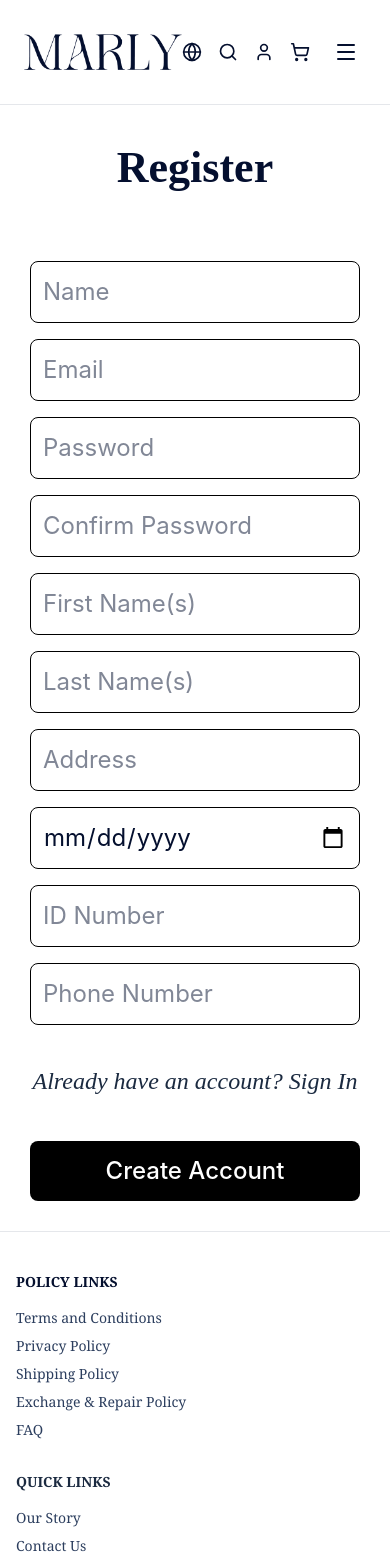
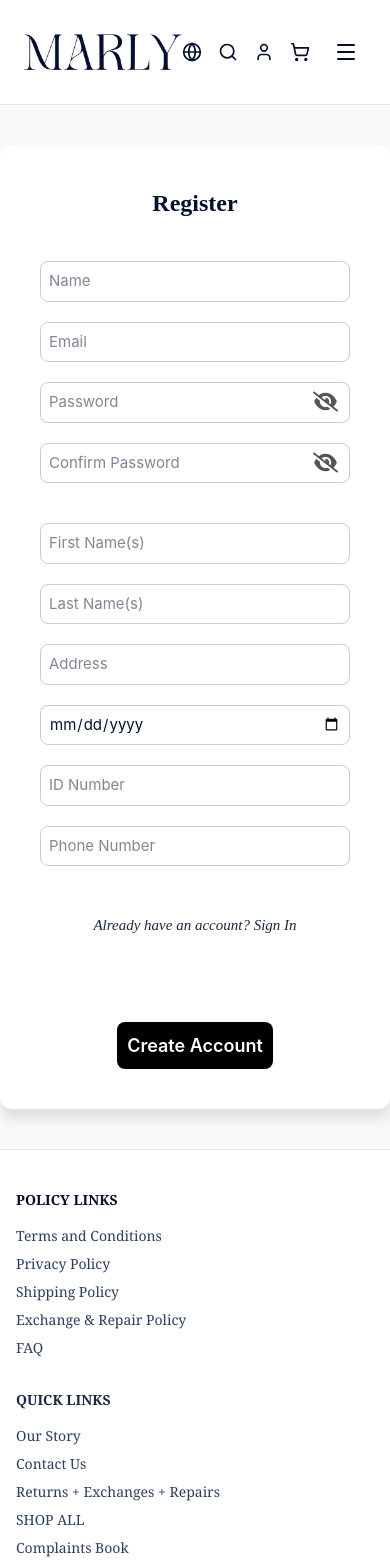
Before and after one commit to boris-fernandez/marly-handmade, a React (Vite) app in the folder marly-handmade-frontend/: page /register in a window 390 px wide. Shown: the top 1566 px of the page. Built offline with nearby package versions, Linux system fonts and the light colour scheme.

Commit message:
refactor(login-register): Agrega boton para visualizar contraseña y estilo para login-register, se hizo funcional el boton de login del header

```diff
--- a/marly-handmade-frontend/index.html
+++ b/marly-handmade-frontend/index.html
@@ -6,6 +6,7 @@
     <meta name="viewport" content="width=device-width, initial-scale=1.0" />
     <title>Marly Handmade</title>
     <link rel="stylesheet" href="https://fonts.googleapis.com/css2?family=Material+Symbols+Outlined" />
+    <link rel="stylesheet" href="https://cdnjs.cloudflare.com/ajax/libs/font-awesome/6.4.0/css/all.min.css"/>
 
   </head>
   <body>
--- a/marly-handmade-frontend/src/components/Header.jsx
+++ b/marly-handmade-frontend/src/components/Header.jsx
@@ -223,7 +223,9 @@ export default function Header() {
             <option>EUR</option>
           </select>
           <Search className="w-5 h-5 cursor-pointer text-[#040F2E]" />
+          <Link to="/login">
           <User className="w-5 h-5 cursor-pointer text-[#040F2E]" />
+          </Link>
           <Link to="/cart">
             <ShoppingCart className="w-5 h-5 cursor-pointer text-[#040F2E]" />
           </Link>
--- a/marly-handmade-frontend/src/pages/Login.jsx
+++ b/marly-handmade-frontend/src/pages/Login.jsx
@@ -9,10 +9,19 @@ export default function Login() {
   const { login, token } = useContext(AuthContext);
   const [username, setUsername] = useState("");
   const [password, setPassword] = useState("");
+  const [errorMessage, setErrorMessage] = useState("");
+  const [showPassword, setShowPassword] = useState(false);
 
-  const handleSubmit = (e) => {
+  const handleSubmit = async (e) => {
     e.preventDefault();
-    login({ username, password });
+     const success = await login({ username, password });
+
+    if (!success) {
+      setErrorMessage("Usuario o contraseña incorrectos.");
+      setPassword("");
+    } else {
+      setErrorMessage("");
+    }
   };
 
   return (
@@ -23,29 +32,39 @@ export default function Login() {
           <h2 className='login-title'>Login</h2>
 
           <form className='login-form' onSubmit={handleSubmit}>
-            <div className='form-group'>
+            <div className='form-group-login'>
               <input
                 id='email'
                 type='text'
                 placeholder='Email'
                 required
+                value={username}
                 onChange={(e) => {
                   setUsername(e.target.value);
                 }}
               />
             </div>
 
-            <div className='form-group'>
+            <div className='form-group-login password-group'>
+               <div className="input-wrapper-login">
               <input
                 id='password'
-                type='password'
+                type={showPassword ? "text" : "password"}
                 placeholder='Password'
                 required
+                value={password}
                 onChange={(e) => {
                   setPassword(e.target.value);
                 }}
               />
+             <button type="button" className="toggle-password-login"
+             onClick={() => setShowPassword(!showPassword)}>
+              <i className={`fa-solid ${showPassword ? "fa-eye" : "fa-eye-slash"}`}></i>
+              </button>
+                 </div>
+              <p className="error-message"> {errorMessage || "\u00A0" }</p>
             </div>
+
 
             <div className='form-links'>
               <Link to='/recover-password'>Forgot your password?</Link>
--- a/marly-handmade-frontend/src/pages/Register.jsx
+++ b/marly-handmade-frontend/src/pages/Register.jsx
@@ -17,8 +17,19 @@ export default function Register() {
   const [correo, setCorreo] = useState("");
   const [telefono, setTelefono] = useState("");
 
+  const [confirmPassword, setConfirmPassword] = useState("");
+  const [showPassword, setShowPassword] = useState(false);
+  const [showConfirmPassword, setShowConfirmPassword] = useState(false);
+  const [errorMessage, setErrorMessage] = useState("");
+
   const handleSubmit = (e) => {
     e.preventDefault();
+    if (password !== confirmPassword) {
+    setErrorMessage("Las contraseñas no coinciden.");
+    return;
+  }
+  setErrorMessage("");
+
     register({
       username,
       password,
@@ -32,6 +43,7 @@ export default function Register() {
         telefono,
       },
     });
+
   };
 
   return (
@@ -42,7 +54,7 @@ export default function Register() {
           <h2 className='register-title'>Register</h2>
 
           <form className='register-form' onSubmit={handleSubmit}>
-            <div className='form-group'>
+            <div className='form-group-register'>
               <input
                 id='name'
                 type='text'
@@ -53,7 +65,7 @@ export default function Register() {
                 required
               />
             </div>
-            <div className='form-group'>
+            <div className='form-group-register'>
               <input
                 id='email'
                 type='email'
@@ -64,26 +76,43 @@ export default function Register() {
                 required
               />
             </div>
-            <div className='form-group'>
+            <div className='form-group-register'>
+              <div className="input-wrapper-register">
               <input
                 id='password'
-                type='password'
+                type={showPassword ? "text" : "password"}
                 placeholder='Password'
                 onChange={(e) => {
                   setPassword(e.target.value);
                 }}
                 required
               />
+               <button type="button" className="toggle-password-register" onClick={() => setShowPassword(!showPassword)}>
+               <i className={`fa-solid ${showPassword ? "fa-eye" : "fa-eye-slash"}`}></i>
+              </button>
+              </div>
             </div>
-            <div className='form-group'>
-              <input
-                id='confirmPassword'
-                type='password'
-                placeholder='Confirm Password'
-                required
-              />
-            </div>
-            <div className='form-group'>
+              <div className="form-group-register">
+                <div className="input-wrapper-register">
+                  <input
+                    id="confirmPassword"
+                    type={showConfirmPassword ? "text" : "password"}
+                    placeholder="Confirm Password"
+                    onChange={(e) => setConfirmPassword(e.target.value)}
+                    required
+                  />
+                  <button
+                    type="button"
+                    className="toggle-password-register"
+                    onClick={() => setShowConfirmPassword(!showConfirmPassword)}
+                  >
+                    <i className={`fa-solid ${showConfirmPassword ? "fa-eye" : "fa-eye-slash"}`}></i>
+                  </button>
+                </div>
+                <p className="error-message">{errorMessage || "\u00A0"}</p>
+              </div>
+
+            <div className='form-group-register'>
               <input
                 id='nombres'
                 type='text'
@@ -94,7 +123,7 @@ export default function Register() {
                 required
               />
             </div>
-            <div className='form-group'>
+            <div className='form-group-register'>
               <input
                 id='apellidos'
                 type='text'
@@ -105,7 +134,7 @@ export default function Register() {
                 required
               />
             </div>
-            <div className='form-group'>
+            <div className='form-group-register'>
               <input
                 id='direccion'
                 type='text'
@@ -116,7 +145,7 @@ export default function Register() {
                 required
               />
             </div>
-            <div className='form-group'>
+            <div className='form-group-register'>
               <input
                 id='fechaNacimiento'
                 type='date'
@@ -126,7 +155,7 @@ export default function Register() {
                 required
               />
             </div>
-            <div className='form-group'>
+            <div className='form-group-register'>
               <input
                 id='identificacion'
                 type='text'
@@ -137,7 +166,7 @@ export default function Register() {
                 required
               />
             </div>
-            <div className='form-group'>
+            <div className='form-group-register'>
               <input
                 id='telefono'
                 type='tel'
--- a/marly-handmade-frontend/src/styles/Login.css
+++ b/marly-handmade-frontend/src/styles/Login.css
@@ -2,17 +2,19 @@
 .login-container {
   display: flex;
   justify-content: center;
-  align-items: center;
+  align-items: flex-start;
+  padding-top: 60px;
   min-height: 90vh;
   background-color: #fff;
 }
 
 /* Caja del formulario */
 .login-box {
-  width: 100%;
-  max-width: 425px;
-  padding: 30px;
-  background-color: #ffffff00;
+  max-width: 900px;
+  padding: 40px;
+  background-color: #fff;
+  box-shadow: 0 10px 12px rgba(0, 0, 0, 0.1);
+  border-radius: 12px;
 }
 
 /* Título */
@@ -32,24 +34,25 @@
   align-items: center;
 }
 
-.login-form .form-group {
+.form-group-login,
+.password-group {
+  max-width: 425px;
   width: 100%;
-  max-width: 425px;
   margin-bottom: 16px;
 }
 
-.login-form label {
-  display: block;
-  font-size: 14px;
-  font-weight: 500;
-  margin-bottom: 5px;
-  color: #555;
+.input-wrapper-login {
+  position: relative;
+  display: flex;
+  align-items: center;
 }
 
+.input-wrapper-login input,
 .login-form input {
   width: 100%;
   padding: 12px;
-  border: 1px solid #000;
+  padding-right: 40px;
+  border: 1px solid #ccc;
   border-radius: 8px;
   font-size: 24px;
   outline: none;
@@ -61,7 +64,6 @@
 
 /* Botón */
 .login-btn {
-  display: block;
   width: 100%;
   max-width: 425px;
   padding: 12px;
@@ -81,40 +83,120 @@
 }
 
 /* Links inferiores */
+.login-links,
+.form-links {
+  text-align: center;
+}
+
 .login-links {
-  text-align: center;
   margin-top: 33px;
 }
 
-.login-links a {
-  display: block;
-  font-size: 24px;
-  color: #1B2A40;
-  margin-bottom: 5px;
-  text-decoration: none;
-  font-family: 'Irian Serif', serif;
-  font-style: italic;
+.form-links {
+  margin: 22px 0 32px;
 }
 
-.login-links a:hover {
-  text-decoration: underline;
-}
-
-/* Link de "forgot password" */
-.form-links {
-  margin-top: 22px;
-  margin-bottom: 32px;
-  text-align: center;
-}
-
+.login-links a,
 .form-links a {
+  display: block;
   font-size: 24px;
   color: #1B2A40;
   text-decoration: none;
   font-family: 'Irian Serif', serif;
   font-style: italic;
+  margin-bottom: 5px;
 }
 
+.login-links a:hover,
 .form-links a:hover {
   text-decoration: underline;
 }
+
+/* Icono de contraseña */
+.toggle-password-login {
+  position: absolute;
+  right: 12px;
+  top: 50%;
+  transform: translateY(-50%);
+  background: none;
+  border: none;
+  font-size: 20px;
+  color: #555;
+  cursor: pointer;
+}
+
+/* Mensaje de error */
+.error-message {
+  height: 20px;
+  margin-top: 4px;
+  font-size: 16px;
+  color: red;
+  line-height: 20px;
+  text-align: left;
+}
+
+/* Responsivo */
+@media (max-width: 768px) {
+  .login-box {
+    padding: 20px;
+  }
+
+  .login-title {
+    font-size: 32px;
+    margin-bottom: 40px;
+  }
+
+  .login-form input,
+  .input-wrapper-login input,
+  .login-btn,
+  .form-links a,
+  .login-links a {
+    font-size: 18px;
+    padding: 10px;
+  }
+
+  .toggle-password-login {
+    font-size: 18px;
+    right: 10px;
+  }
+
+  .error-message {
+    font-size: 14px;
+    height: 18px;
+    line-height: 18px;
+  }
+
+  .login-container {
+    padding-top: 40px;
+  }
+}
+
+@media (max-width: 480px) {
+  .login-title {
+    font-size: 28px;
+  }
+
+  .login-form input,
+  .input-wrapper-login input,
+  .login-btn,
+  .form-links a,
+  .login-links a {
+    font-size: 16px;
+    padding: 8px;
+  }
+
+  .toggle-password-login {
+    font-size: 16px;
+    right: 8px;
+  }
+
+  .error-message {
+    font-size: 13px;
+    height: 16px;
+    line-height: 16px;
+  }
+
+  .login-container {
+    padding-top: 30px;
+  }
+}
--- a/marly-handmade-frontend/src/styles/Register.css
+++ b/marly-handmade-frontend/src/styles/Register.css
@@ -3,77 +3,78 @@
   display: flex;
   justify-content: center;
   align-items: center;
-  min-height: 80vh;
-  background-color: #fff;
+  padding: 40px 0;
+  background-color: #f9f9f9;
 }
 
 /* Caja del formulario */
 .register-box {
   width: 100%;
-  max-width: 425px;
-  padding: 30px;
+  max-width: 900px;
+  padding: 40px;
   background-color: #fff;
+  box-shadow: 0 10px 12px rgba(0, 0, 0, 0.1);
+  border-radius: 12px;
 }
 
 /* Título */
 .register-title {
   text-align: center;
-  font-size: 44px;
+  font-size: 36px;
   font-weight: bold;
   color: #040F2F;
-  margin-bottom: 60px;
+  margin-bottom: 40px;
   font-family: 'Irian Serif', serif;
 }
 
 /* Formularios */
 .register-form {
+  display: grid;
+  grid-template-columns: 1fr 1fr;
+  gap: 20px;
+}
+
+.form-group-register {
   display: flex;
   flex-direction: column;
-  align-items: center;
+  width: 100%;
+  max-width: 425px;
+
 }
 
-.register-form .form-group {
-  width: 100%;
-  max-width: 425px;
-  margin-bottom: 16px;
-}
-
-.register-form label {
-  display: block;
-  font-size: 14px;
+.form-group-register label {
+  font-size: 24px;
   font-weight: 500;
-  margin-bottom: 5px;
+  margin-bottom: 6px;
   color: #555;
 }
 
-.register-form input {
-  width: 100%;
+.form-group-register input {
   padding: 12px;
-  border: 1px solid #000;
+  border: 1px solid #ccc;
   border-radius: 8px;
   font-size: 24px;
   outline: none;
 }
 
-.register-form input:focus {
+.form-group-register input:focus {
   border-color: #000;
 }
 
 /* Botón */
 .register-btn {
-  display: block;
-  width: 100%;
-  max-width: 425px;
-  padding: 12px;
+  grid-column: span 2;
+  padding: 14px;
   background-color: #000;
   color: #fff;
   font-size: 24px;
-  font-weight: 500;
+  font-weight: 600;
   border: none;
   border-radius: 8px;
   cursor: pointer;
-  margin: 10px auto 0;
   font-family: 'Inter', sans-serif;
+  margin-top: 20px;
+  transition: background-color 0.3s ease;
 }
 
 .register-btn:hover {
@@ -82,8 +83,8 @@
 
 /* Links */
 .form-links {
-  margin-top: 22px;
-  margin-bottom: 32px;
+  grid-column: span 2;
+  margin-top: 20px;
   text-align: center;
 }
 
@@ -93,8 +94,111 @@
   text-decoration: none;
   font-family: 'Irian Serif', serif;
   font-style: italic;
+  transition: text-decoration 0.3s ease;
 }
 
 .form-links a:hover {
   text-decoration: underline;
 }
+
+.input-wrapper-register {
+  position: relative;
+  display: flex;
+  align-items: center;
+}
+
+.input-wrapper-register input {
+  width: 100%;
+  padding: 12px;
+  padding-right: 40px;
+  border: 1px solid #ccc;
+  border-radius: 8px;
+  font-size: 24px;
+  outline: none;
+}
+
+.toggle-password-register {
+  position: absolute;
+  right: 12px;
+  top: 50%;
+  transform: translateY(-50%);
+  background: none;
+  border: none;
+  font-size: 20px;
+  color: #555;
+  cursor: pointer;
+}
+
+.error-wrapper {
+  height: 20px;
+  margin-top: 4px;
+  overflow: hidden;
+  display: block;
+}
+
+.error-message {
+  height: 20px;
+  margin-top: 4px;
+  font-size: 16px;
+  color: red;
+  line-height: 20px;
+  text-align: left;
+  margin: 0;
+}
+
+
+
+
+/* Responsivo */
+@media (max-width: 768px) {
+  .register-form {
+    grid-template-columns: 1fr;
+    justify-items: center;
+  }
+
+  .register-btn,
+  .form-links {
+    grid-column: span 1;
+  }
+
+  .register-title {
+    font-size: 28px;
+  }
+
+  .form-group-register input {
+    font-size: 16px;
+    padding: 10px;
+  }
+
+  .form-group-register label {
+    font-size: 18px;
+  }
+
+  .form-links a {
+    font-size: 16px;
+  }
+}
+
+@media (max-width: 480px) {
+  .register-title {
+    font-size: 24px;
+  }
+
+  .form-group-register input {
+    font-size: 15px;
+    padding: 8px;
+  }
+
+  .form-group-register label {
+    font-size: 16px;
+  }
+
+  .form-links a {
+    font-size: 15px;
+  }
+
+  .register-btn {
+    font-size: 18px;
+    padding: 10px;
+  }
+}
```
